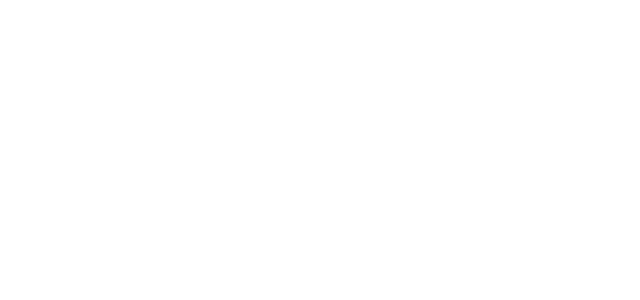
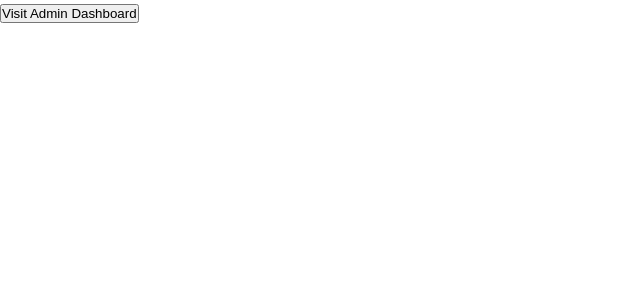
Before and after one commit to divyanshucodes20/Admin-Dashboard-, a React (Vite) app: page / in a window 1280 px wide. Before the commit this address had no page. Shown: the top 300 px of the page, without its empty margins (0-640 px from the left). Built offline with nearby package versions, Linux system fonts and the light colour scheme.

Commit message:
Add navigation link to Admin Dashboard on root path

```diff
--- a/src/App.tsx
+++ b/src/App.tsx
@@ -14,11 +14,20 @@
 const Toss=lazy(()=>import("./pages/apps/toss"))
 const CouponGenerator=lazy(()=>import("./pages/apps/couponGenerator"))
 const StopWatch=lazy(()=>import("./pages/apps/stopWatch"))
+import { Link } from "react-router-dom"
 const App = () => {
   return (
   <Router>
     <Suspense fallback={<Loader/>}>
     <Routes>
+    <Route
+            path="/"
+            element={
+              <Link to="/admin/dashboard">
+                <button>Visit Admin Dashboard</button>
+              </Link>
+            }
+          />
       <Route path="/admin/dashboard" element={<Dashboard/>}/>
       <Route path="/admin/customer" element={<Customer/>}/>
       <Route path="/admin/products" element={<Product/>}/>
```
